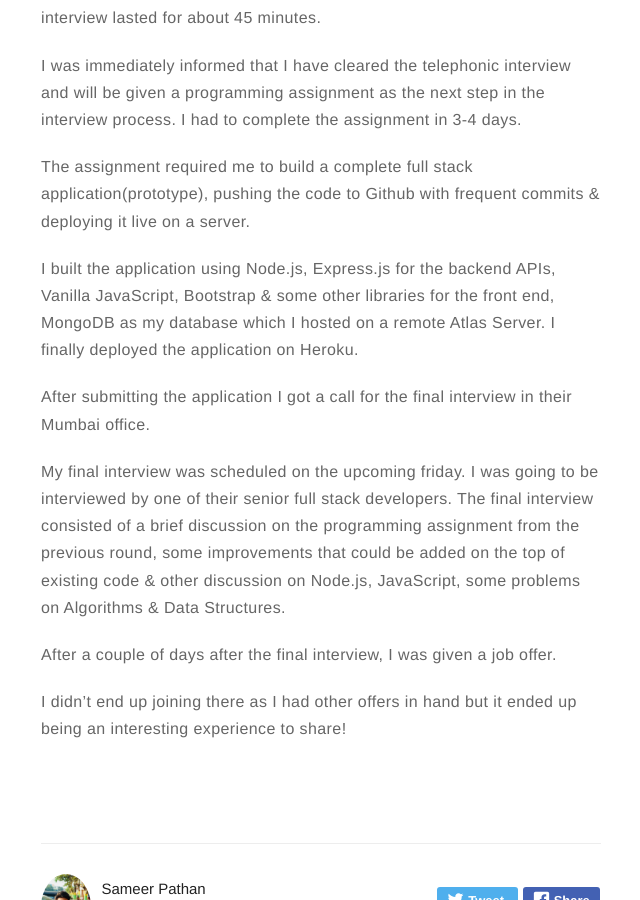
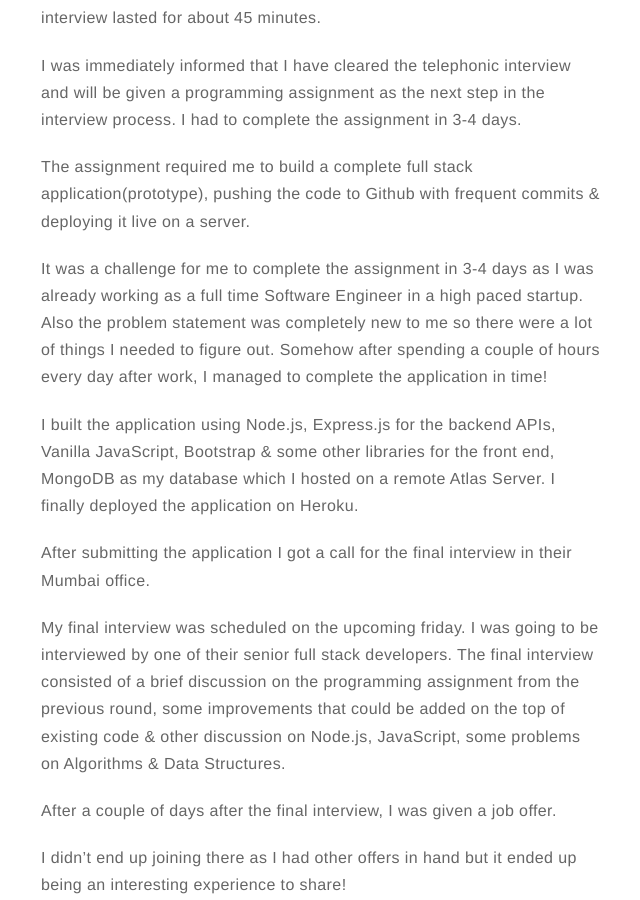
Before and after one commit to samdcoder/samdcoder.github.io, a Jekyll site: the page built from _posts/2019-02-15-train-job-story.md, in a window 1280 px wide and 900 px high, scrolled down 1387 px. Shown: the whole window, without its empty margins (319-959 px from the left). Built offline with Jekyll 4.4.1, drawn with Linux system fonts in a browser that asks for light colours.

Commit message:
added a paragraph

```diff
--- a/_posts/2019-02-15-train-job-story.md
+++ b/_posts/2019-02-15-train-job-story.md
@@ -40,6 +40,8 @@
 
 The assignment required me to build a complete full stack application(prototype), pushing the code to Github with frequent commits & deploying it live on a server.
 
+It was a challenge for me to complete the assignment in 3-4 days as I was already working as a full time Software Engineer in a high paced startup. Also the problem statement was completely new to me so there were a lot of things I needed to figure out. Somehow after spending a couple of hours every day after work, I managed to complete the application in time!
+
 I built the application using Node.js, Express.js for the backend APIs, Vanilla JavaScript, Bootstrap & some other libraries for the front end, MongoDB as my database which I
 hosted on a remote Atlas Server. I finally deployed the application on Heroku.
 
```
Also changed, not shown: 8 other files.
